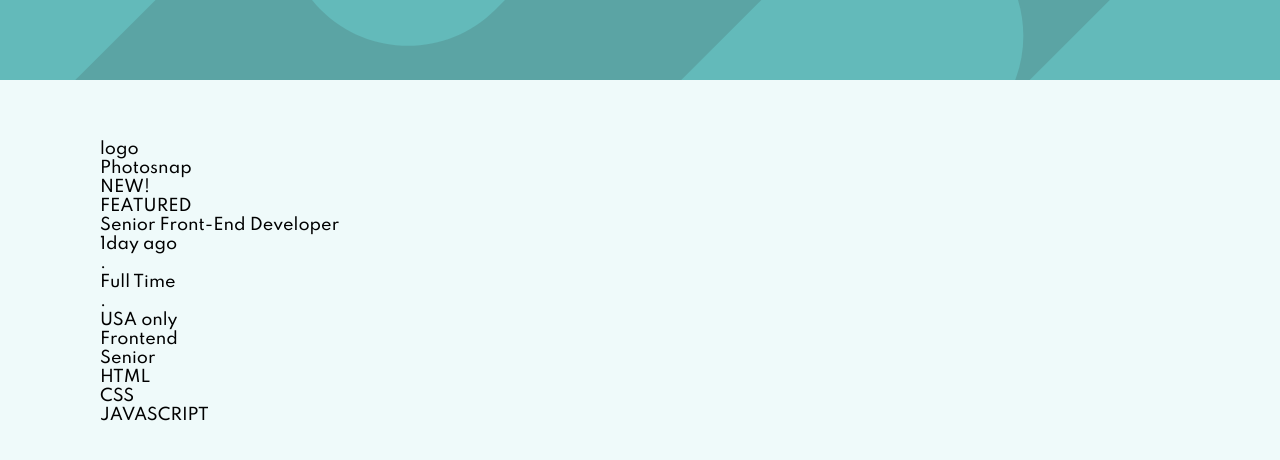
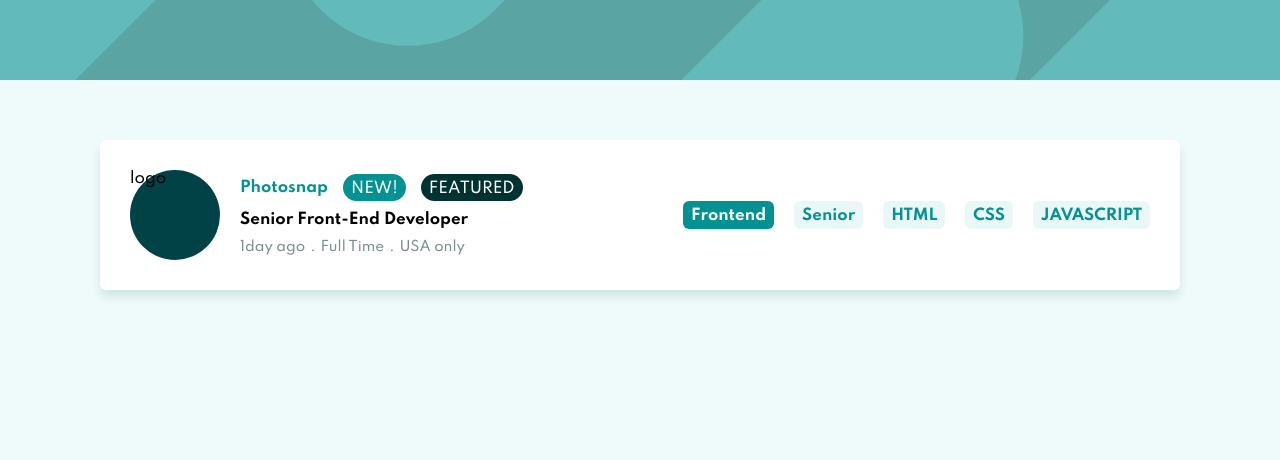
Before and after one commit to moisens/job-listing, a React (Vite) app in the folder job/: page / in a window 1280 px wide. Shown: the top 460 px of the page. Built offline with nearby package versions, Linux system fonts and the light colour scheme.

Commit message:
job style scss

```diff
--- a/job/src/App.scss
+++ b/job/src/App.scss
@@ -6,6 +6,15 @@
   padding: 0;
   margin: 0;
   box-sizing: border-box;
+
+}
+
+body {
+  ::selection {
+    background-color: hsl(180, 96%, 31%);
+    color: #fff;
+  }
   font-family: 'Spartan', sans-serif;
-  font-size: 1rem;
+  font-size: 0.938rem;
+
 }
--- a/job/src/components/jobs/Jobs.jsx
+++ b/job/src/components/jobs/Jobs.jsx
@@ -8,9 +8,9 @@
           <div className='logo-company'>logo</div>
           <div className='position-content'>
             <div className="company">
-              <p>Photosnap</p>
-              <p>NEW!</p>
-              <p>FEATURED</p>
+              <p className='company-name'>Photosnap</p>
+              <p className='company-new'>NEW!</p>
+              <p className='company-featured'>FEATURED</p>
             </div>
             <p className='position-title'>Senior Front-End Developer</p>
             <div className='position-infos'>
@@ -23,11 +23,11 @@
           </div>
         </div>
         <div className='position-categories-container'>
-          <p>Frontend</p>
-          <p>Senior</p>
-          <p>HTML</p>
-          <p>CSS</p>
-          <p>JAVASCRIPT</p>
+          <p className='categories-bgColor active-category'>Frontend</p>
+          <p className='categories-bgColor'>Senior</p>
+          <p className='categories-bgColor'>HTML</p>
+          <p className='categories-bgColor'>CSS</p>
+          <p className='categories-bgColor'>JAVASCRIPT</p>
         </div>
       </div>
     </div>
--- a/job/src/components/jobs/jobs.scss
+++ b/job/src/components/jobs/jobs.scss
@@ -4,4 +4,96 @@
   background-color: hsl(180, 52%, 96%);
   padding: 60px 100px 200px 100px;
 
+
 }
+
+.job-list-container {
+  display: flex;
+  justify-content: space-between;
+  background-color: hsl(0, 0%, 100%);
+  border-radius: 6px;
+  box-shadow: 0px 7px 8px 0px hsl(180, 98%, 16%, 0.116);
+  padding: 30px 30px;
+
+  &.active-job {
+    border-left: solid 4px hsl(180, 8%, 52%);
+  }
+
+  .position-container {
+    display: flex;
+    align-items: center;
+    gap: 20px;
+
+    .logo-company {
+      width: 90px;
+      height: 90px;
+      background-color: rgb(1, 66, 71);
+      border-radius: 50%;
+    }
+    .position-content {
+      //background-color: lightblue;
+
+      .company {
+        display: flex;
+        align-items: center;
+        gap: 15px;
+        padding-bottom: 10px;
+
+        .company-name {
+          color: hsl(180, 96%, 29%);
+          font-weight: 700;
+        }
+        .company-new {
+          background-color: hsl(180, 96%, 29%);
+          padding: 6px 8px 3px;
+          color: #fff;
+          border-radius: 20px;
+        }
+        .company-featured {
+          background-color: hsl(180, 96%, 10%);
+          padding: 6px 8px 3px;
+          color: #fff;
+          border-radius: 20px;
+        }
+      }
+
+      .position-title {
+        font-weight: 700;
+        padding-bottom: 10px;
+
+        &:hover {
+          color: hsl(180, 96%, 29%);
+          cursor: pointer;
+        }
+      }
+      .position-infos {
+        display: flex;
+        gap: 5px;
+        color: hsl(180, 8%, 52%);
+        font-weight: 500;
+        font-size: 0.844rem;
+      }
+    }
+
+  }
+
+  .position-categories-container {
+    display: flex;
+    align-items: center;
+    gap: 20px;
+
+    .categories-bgColor {
+      background-color: hsla(180, 46%, 87%, 0.431);
+      color: hsl(180, 96%, 29%);
+      font-weight: 700;
+      padding: 6px 8px 4px;
+      border-radius: 6px;
+
+      &.active-category {
+        background-color: hsl(180, 96%, 29%);
+        color: #fff;
+      }
+    }
+  }
+
+}
```
